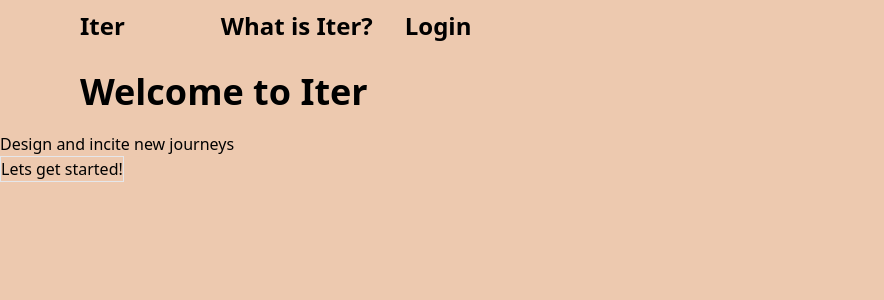
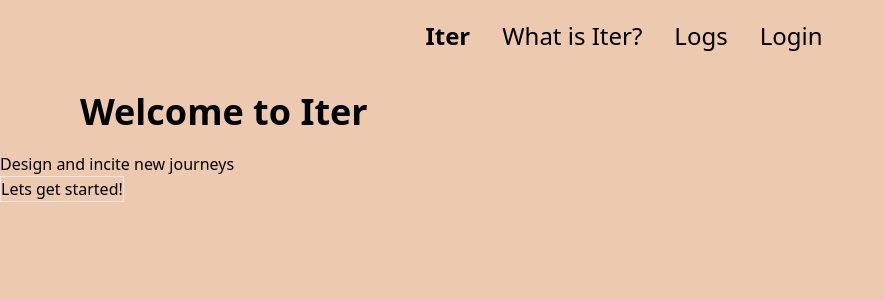
Before and after one commit to Life75/Iter, a Vue app in the folder Iter/: page / in a window 1280 px wide. Shown: the top 300 px of the page, without its empty margins (0-884 px from the left). Built offline with nearby package versions, Linux system fonts and the light colour scheme.

Commit message:
update to the iter nav bar

```diff
--- a/Iter/index.html
+++ b/Iter/index.html
@@ -9,7 +9,7 @@
     <meta charset="UTF-8" />
     <link rel="icon" href="/favicon.ico" />
     <meta name="viewport" content="width=device-width, initial-scale=1.0" />
-    <title>Vite App</title>
+    <title>Iter</title>
   </head>
   <body>
     <div id="app"></div>
--- a/Iter/src/App.vue
+++ b/Iter/src/App.vue
@@ -7,18 +7,24 @@
   <div class>
     <div id="nav">
       <nav class="py-2.5 mix-blend-normal">
-        <div class="container flex">
-          <a href="#" class="self-center text-lg font-semibold whitespace-nowrap dark:text-white">
+        <div class="flex space-x-4 justify-center">
+          <a href="#" class=" self-center text-lg font-semibold whitespace-nowrap dark:text-white">
             <router-link
-              class="text-black text-left whitespace-nowrap mx-20 hover:underline font-sans text-2xl"
+              class="text-black text-left whitespace-nowrap hover:underline font-sans text-2xl"
               to="/"
             >Iter</router-link>
-            <span class="mr-10">
+
+          </a>
+          <span class="flex justify-center  ">
               <router-link class="routerLink" to="/About">What is Iter?</router-link>
               <!-- Space this out more for login to the left -->
+              <router-link class="routerLink" to="#">Logs</router-link>
+
               <router-link class="routerLink" to="#">Login</router-link>
             </span>
-          </a>
+          <span class=" align-middle">
+
+          </span>
         </div>
       </nav>
       <router-view />
@@ -28,7 +34,7 @@
 
 <style>
 .routerLink {
-  @apply   text-black text-center whitespace-nowrap px-4 py-2.5 hover:underline font-sans text-2xl;
+  @apply   text-black  text-center whitespace-nowrap px-4 py-2.5 hover:underline font-sans text-2xl;
 }
 
 body {
```
